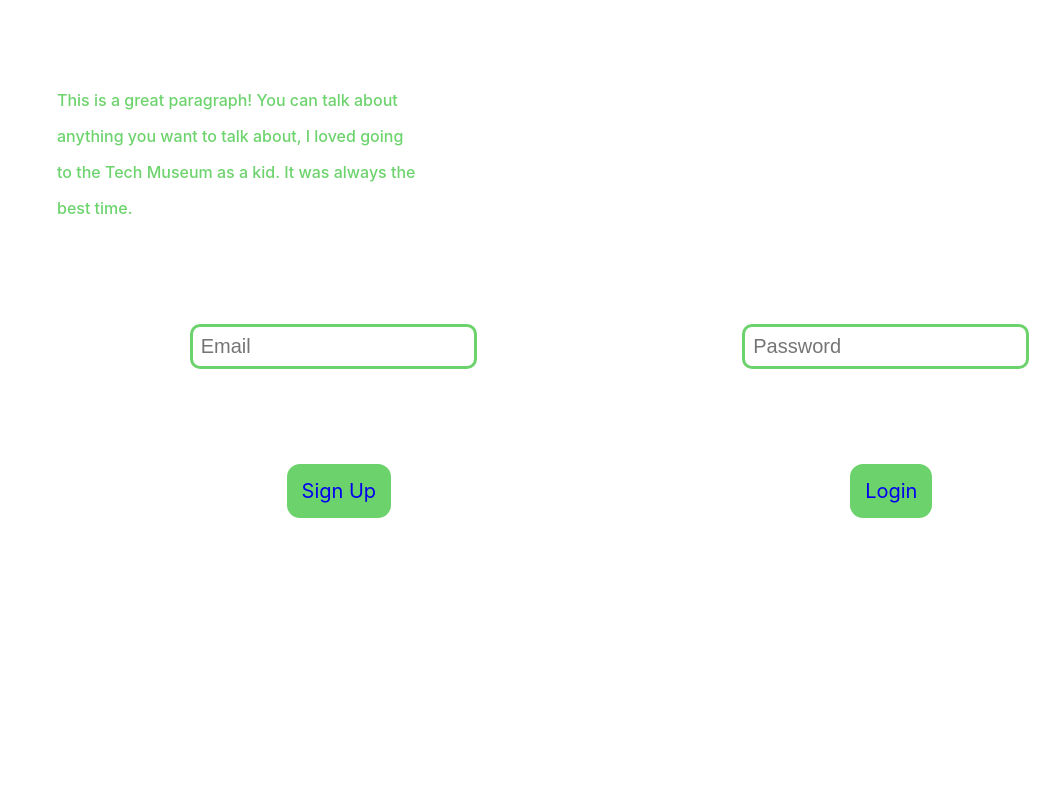
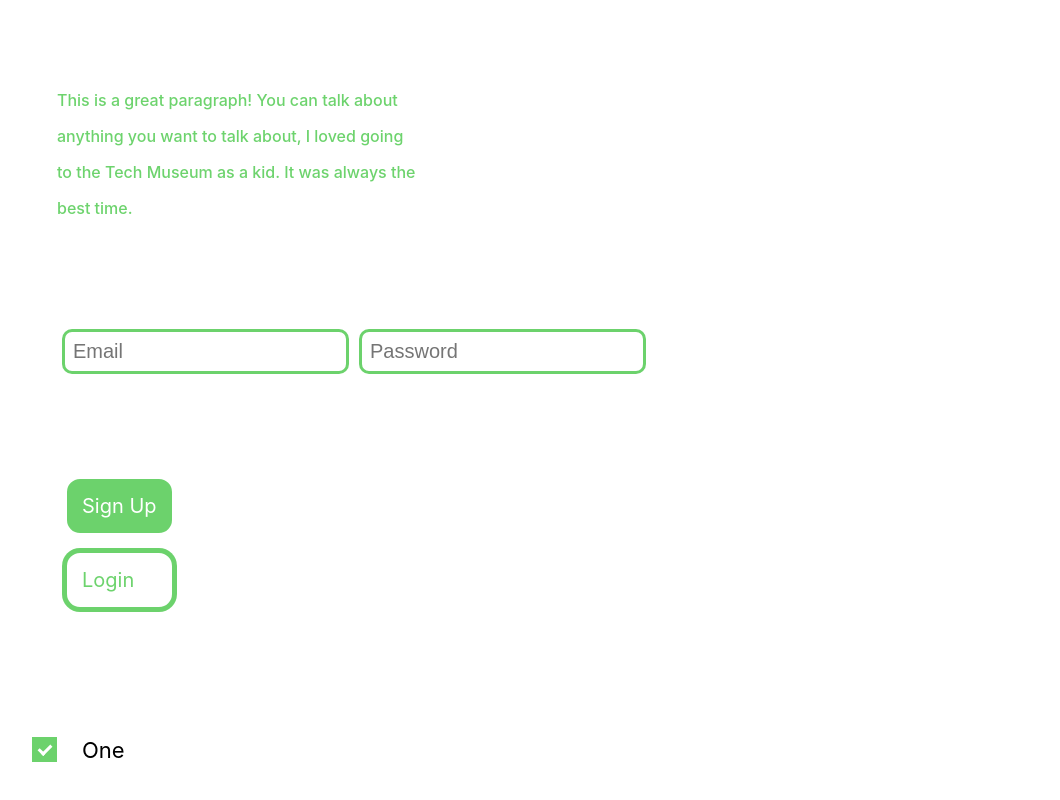
Before and after one commit to SamirIngley/css-framework, a plain HTML site: page index.html in a window 1280 px wide. Shown: the part 534-1334 px from the top of the page, without its empty margins (68-1128 px from the left). Before the commit the page ends 1127 px from the top, so only its background shows below. Drawn offline with Linux system fonts and the light colour scheme.

Commit message:
checkbox

```diff
--- a/index.html
+++ b/index.html
@@ -7,7 +7,6 @@
     <title>Framework</title>
 </head>
 <body>
-
 
   <div class="navbar">
     <ul>
@@ -45,6 +44,11 @@
     <a class="b2" href="#">Login</a>
   </div>
 
+  <label class="container">One
+    <input type="checkbox" checked="checked">
+    <span class="checkmark"></span>
+  </label>
+
 
 </body>
 </html>
--- a/style.css
+++ b/style.css
@@ -92,8 +92,6 @@ body {
 
 .forms {
     display: flex;
-    flex-direction: row;
-    justify-content: space-around;
     margin: 50px;
     padding-left: 75px;
     padding-top: 20px;
@@ -101,6 +99,7 @@ body {
 }
 
 .email {
+    margin: 5px;
     font-size: 20px;
     padding: 8px;
     border: 3px solid var(--main-bg-color);
@@ -108,6 +107,7 @@ body {
 }
 
 .pass {
+    margin: 5px;
     font-size: 20px;
     padding: 8px;
     border: 3px solid var(--main-bg-color);
@@ -125,9 +125,8 @@ body {
 
 .buttons {
     font-size: 40px;
-    display: flex;
-    flex-direction: row;
-    justify-content: space-around;
+    display: grid;
+    justify-content: space-between;
     text-decoration: none;
     list-style-type: none;
     margin: 50px;
@@ -138,6 +137,7 @@ body {
 }
 
 .b1 {
+    margin: 5px;
     font-size: 20px;
     text-decoration: none;
     background-color: var(--main-bg-color);
@@ -147,21 +147,23 @@ body {
     border-width: 5px;
     border-style: solid;
     transition: 300ms;
+    color: white;
 
 }
 
 .b2 {
+    margin: 5px;
+    color: var(--main-bg-color) !important;
     font-size: 20px;
     text-decoration: none;
-    background-color: var(--main-bg-color);
+    background-color: white;
     border-radius: 18px;
     padding: 15px;
-    border-color: white;
+    border-color: var(--main-bg-color);
     border-width: 5px;
     border-style: solid;
     transition: 300ms;
 }
-
 
 .b1:visited {
     color: white;
@@ -183,10 +185,80 @@ body {
 }
 
 .b2:hover {
-    background-color: white;
-    color: var(--main-bg-color);
-    border-color: var(--main-bg-color);
+    background-color: var(--main-bg-color);
+    color: white !important;
+    border-color: white;
     border-width: 5px;
     border-style: solid;
     transition: 300ms;
 }
+
+/* The container */
+.container {
+    display: block;
+    position: relative;
+    padding-left: 35px;
+    margin-bottom: 12px;
+    cursor: pointer;
+    font-size: 22px;
+    -webkit-user-select: none;
+    -moz-user-select: none;
+    -ms-user-select: none;
+    user-select: none;
+    margin: 100px;
+    padding-left: 50px;
+  }
+
+  /* Hide the browser's default checkbox */
+  .container input {
+    position: absolute;
+    opacity: 0;
+    cursor: pointer;
+    height: 0;
+    width: 0;
+  }
+
+  /* Create a custom checkbox */
+  .checkmark {
+    position: absolute;
+    top: 0;
+    left: 0;
+    height: 25px;
+    width: 25px;
+    background-color: #eee;
+  }
+
+  /* On mouse-over, add a grey background color */
+  .container:hover input ~ .checkmark {
+    background-color: #ccc;
+  }
+
+  /* When the checkbox is checked, add a blue background */
+  .container input:checked ~ .checkmark {
+    background-color: var(--main-bg-color);
+  }
+
+  /* Create the checkmark/indicator (hidden when not checked) */
+  .checkmark:after {
+    content: "";
+    position: absolute;
+    display: none;
+  }
+
+  /* Show the checkmark when checked */
+  .container input:checked ~ .checkmark:after {
+    display: block;
+  }
+
+  /* Style the checkmark/indicator */
+  .container .checkmark:after {
+    left: 9px;
+    top: 5px;
+    width: 5px;
+    height: 10px;
+    border: solid white;
+    border-width: 0 3px 3px 0;
+    -webkit-transform: rotate(45deg);
+    -ms-transform: rotate(45deg);
+    transform: rotate(45deg);
+  }
```
Also changed, not shown: SignUp.html (added, +15 -0 lines).
